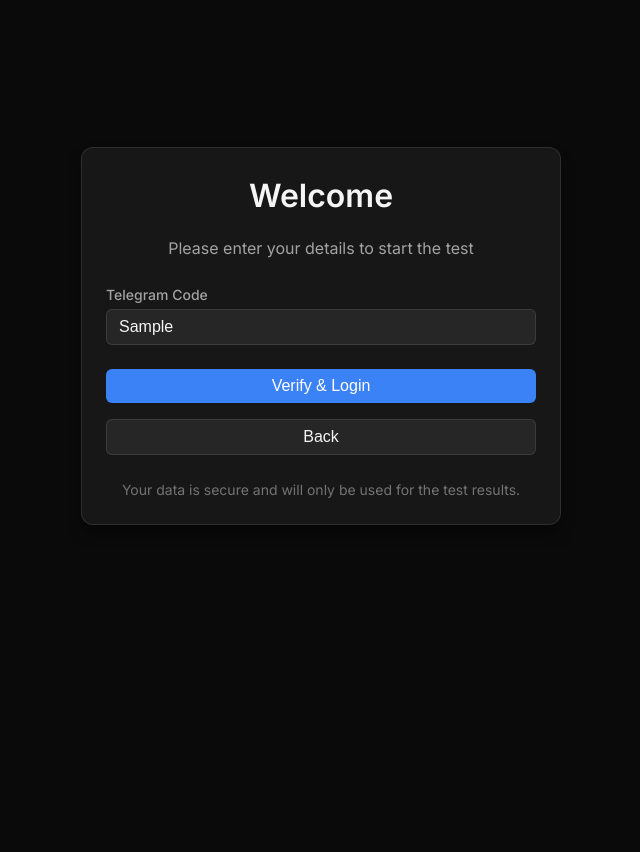
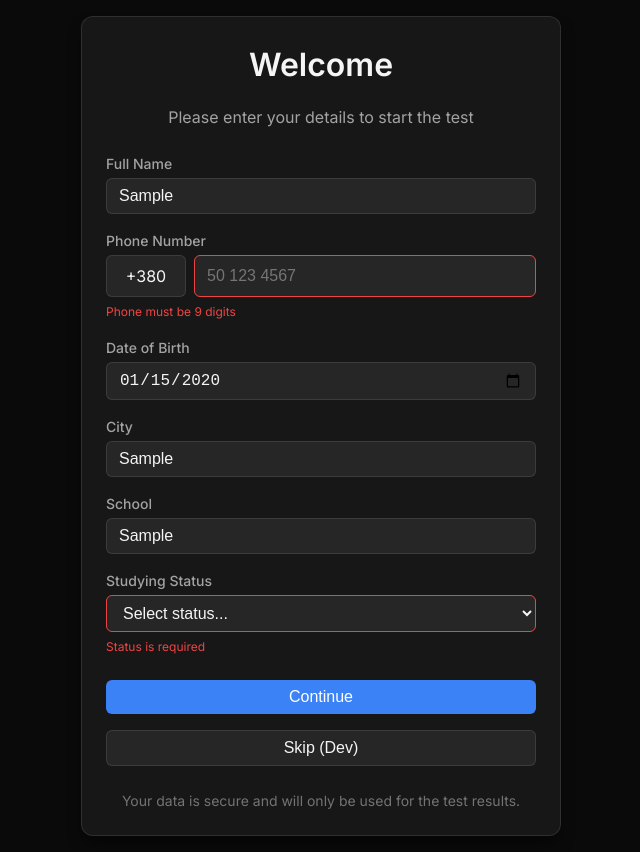
Before and after one commit to AleksZal/Future-job-test, a React (Vite) app in the folder client/: page / in a window 1280 px wide. Both pictures are taken after typing "Sample", "Sample", "2020-01-15", "Sample", "Sample" into the empty fields and a click on the button "Continue". Shown: the whole page, without its empty margins (319-959 px from the left). Before the commit the page ends 800 px from the top, so only its background shows below. Built offline with nearby package versions, Linux system fonts and the light colour scheme.

Commit message:
feat: implement form validation for registration

```diff
--- a/client/src/components/login.jsx
+++ b/client/src/components/login.jsx
@@ -8,9 +8,46 @@
 
 export default function Login() {
   const navigate = useNavigate();
-  const [step, setStep] = useState(1); // 1: Profile, 2: Telegram Code (Optional)
+  const [step, setStep] = useState(1);
 
-  // Layout for now, state logic later
+  const [formData, setFormData] = useState({
+    fullName: '',
+    phone: '',
+    dob: '',
+    city: '',
+    school: '',
+    status: ''
+  });
+  const [errors, setErrors] = useState({});
+
+  const validateProfile = () => {
+    const newErrors = {};
+    if (!formData.fullName.trim()) newErrors.fullName = 'Full name is required';
+    if (formData.phone.length !== 9) newErrors.phone = 'Phone must be 9 digits';
+    if (!formData.dob) newErrors.dob = 'Date of birth is required';
+    if (!formData.city.trim()) newErrors.city = 'City is required';
+    if (!formData.school.trim()) newErrors.school = 'School is required';
+    if (!formData.status) newErrors.status = 'Status is required';
+
+    setErrors(newErrors);
+    return Object.keys(newErrors).length === 0;
+  };
+
+  const handleProfileSubmit = (e) => {
+    e.preventDefault();
+    if (validateProfile()) {
+      localStorage.setItem('studyingStatus', formData.status);
+      setStep(2);
+    }
+  };
+
+  const handleChange = (field, value) => {
+    setFormData(prev => ({ ...prev, [field]: value }));
+    if (errors[field]) {
+      setErrors(prev => ({ ...prev, [field]: null }));
+    }
+  };
+
   return (
     <div className="login-container">
       <Card className="login-card">
@@ -20,22 +57,23 @@
         </div>
 
         {step === 1 ? (
-          <form onSubmit={(e) => { e.preventDefault(); setStep(2); }}>
-            <Input label="Full Name" placeholder="Ivan Ivanov" />
-            <PhoneInput label="Phone Number" />
-            <Input label="Date of Birth" type="date" />
-            <Input label="City" placeholder="Kyiv" />
-            <Input label="School" placeholder="Lyceum #1" />
+          <form onSubmit={handleProfileSubmit}>
+            <Input label="Full Name" placeholder="Ivan Ivanov" value={formData.fullName} onChange={(e) => handleChange('fullName', e.target.value)} error={errors.fullName} />
+            <PhoneInput label="Phone Number" value={formData.phone} onChange={(val) => handleChange('phone', val)} error={errors.phone} />
+            <Input label="Date of Birth" type="date" value={formData.dob} onChange={(e) => handleChange('dob', e.target.value)} error={errors.dob} />
+            <Input label="City" placeholder="Kyiv" value={formData.city} onChange={(e) => handleChange('city', e.target.value)} error={errors.city} />
+            <Input label="School" placeholder="Lyceum #1" value={formData.school} onChange={(e) => handleChange('school', e.target.value)} error={errors.school} />
 
             <div className="input-group">
               <label className="input-label">Studying Status</label>
-              <select className="input-field">
+              <select className={`input-field ${errors.status ? 'input-error' : ''}`} value={formData.status} onChange={(e) => handleChange('status', e.target.value)}>
                 <option value="">Select status...</option>
                 <option value="9th Grade">9th Grade</option>
                 <option value="10th Grade">10th Grade</option>
                 <option value="11th Grade">11th Grade</option>
                 <option value="Graduated">Graduated</option>
               </select>
+              {errors.status && <span className="input-error-msg">{errors.status}</span>}
             </div>
 
             <div className="form-actions">
```
